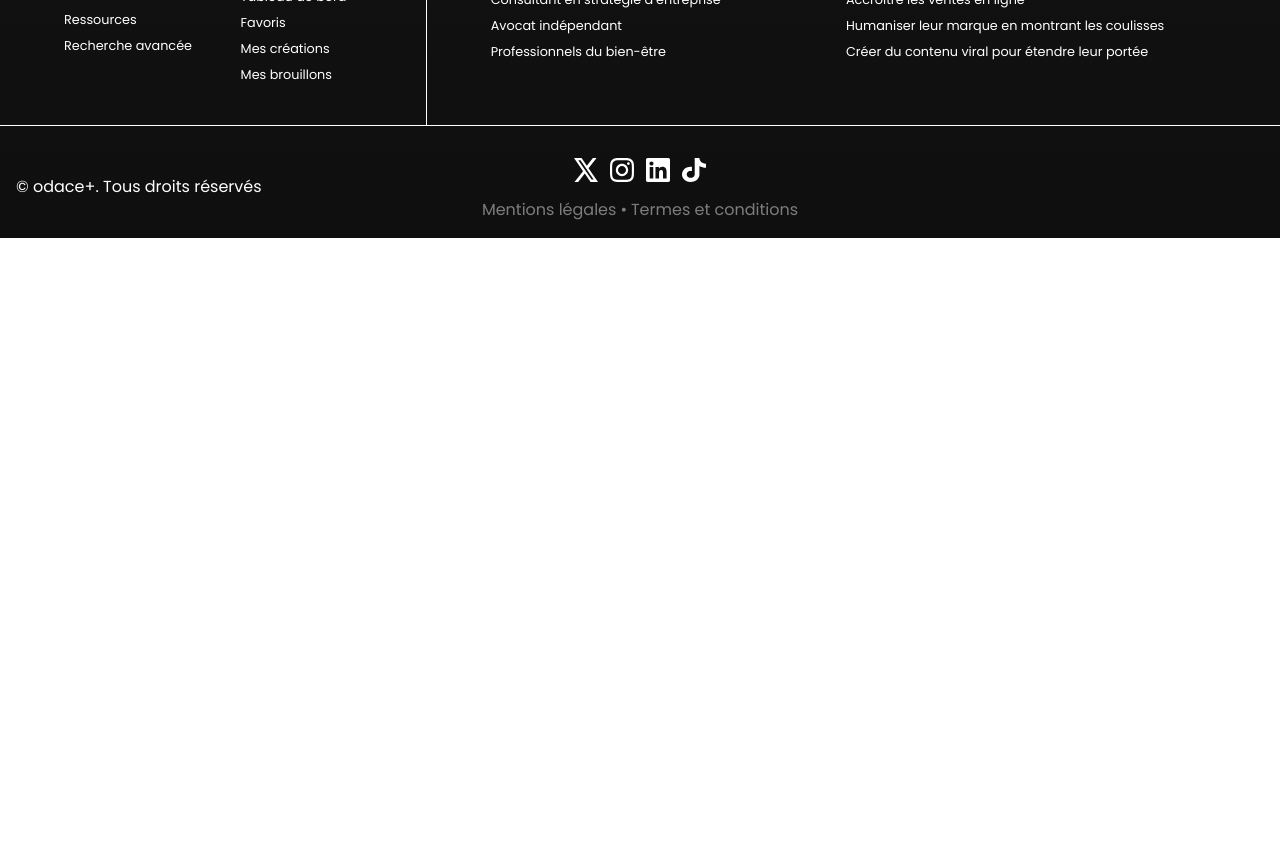
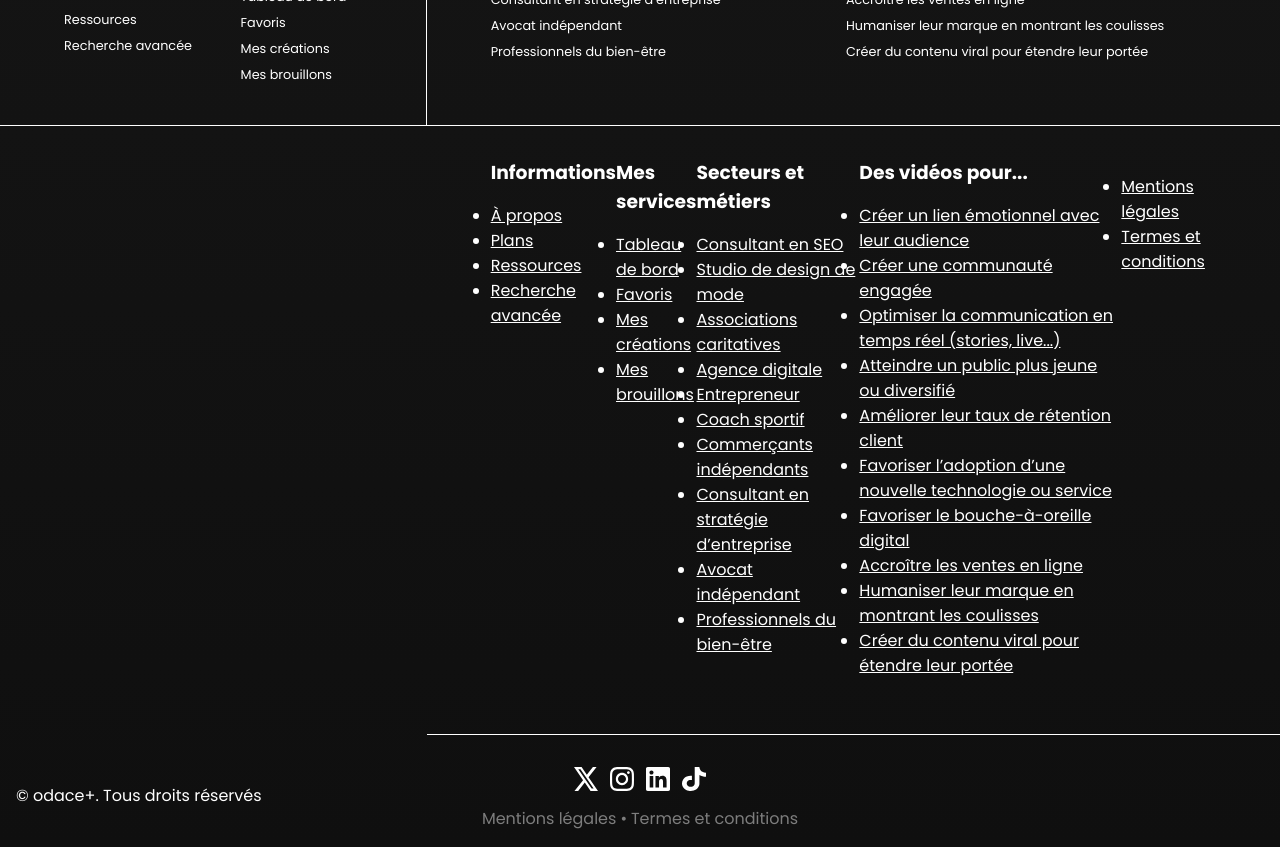
Before and after one commit to ArthurJenck/odace_LandingPage, a React (Vite) app: page / in a window 1280 px wide. Shown: the part 2760-3607 px from the top of the page. Before the commit the page ends 2998 px from the top, so only its background shows below. Built offline with nearby package versions, Linux system fonts and the light colour scheme; no server answers.

Commit message:
feat: added html/js structure of footer

```diff
--- /dev/null
+++ b/src/components/FooterDropdown/index.tsx
@@ -0,0 +1,30 @@
+import { useState } from "react"
+
+const FooterDropdown = ({ categ }: any) => {
+  const [isOpen, setIsOpen] = useState(true)
+
+  const handleClick = () => {
+    setIsOpen(!isOpen)
+  }
+
+  return (
+    <div
+      className={isOpen ? "open footer-dropdown" : "footer-dropdown"}
+      onClick={handleClick}
+    >
+      <h3>{categ.title}</h3>
+      <ul>
+        {categ.links.map((link: any, id: number) => {
+          console.log(link)
+          return (
+            <li key={id}>
+              <a href={link.href}>{link.text}</a>
+            </li>
+          )
+        })}
+      </ul>
+    </div>
+  )
+}
+
+export default FooterDropdown
--- a/src/pages/Footer/Footer.scss
+++ b/src/pages/Footer/Footer.scss
@@ -30,6 +30,9 @@ footer {
     .mobile {
       display: block;
     }
+    .desk {
+      display: none;
+    }
 
     display: flex;
     flex-direction: column;
--- a/src/pages/Footer/index.tsx
+++ b/src/pages/Footer/index.tsx
@@ -3,14 +3,20 @@ import footerCategs from "../../data/footerCategs.json"
 import FooterCateg from "../../components/FooterCateg"
 import "./Footer.scss"
 import FooterAside from "../../components/FooterAside"
+import FooterDropdown from "../../components/FooterDropdown"
 
 const Footer = () => {
   return (
     <footer>
       <FooterAside />
-      <div className="footer-links">
+      <div className="footer-links desk">
         {footerCategs.map((categ, index) => {
           return !categ.isAside && <FooterCateg categ={categ} key={index} />
+        })}
+      </div>
+      <div className="footer-links mobile">
+        {footerCategs.map((categ, index) => {
+          return <FooterDropdown categ={categ} key={index} />
         })}
       </div>
       <FooterBottom />
```
Also changed, not shown: src/components/FooterDropdown/FooterDropdown.scss (added).
